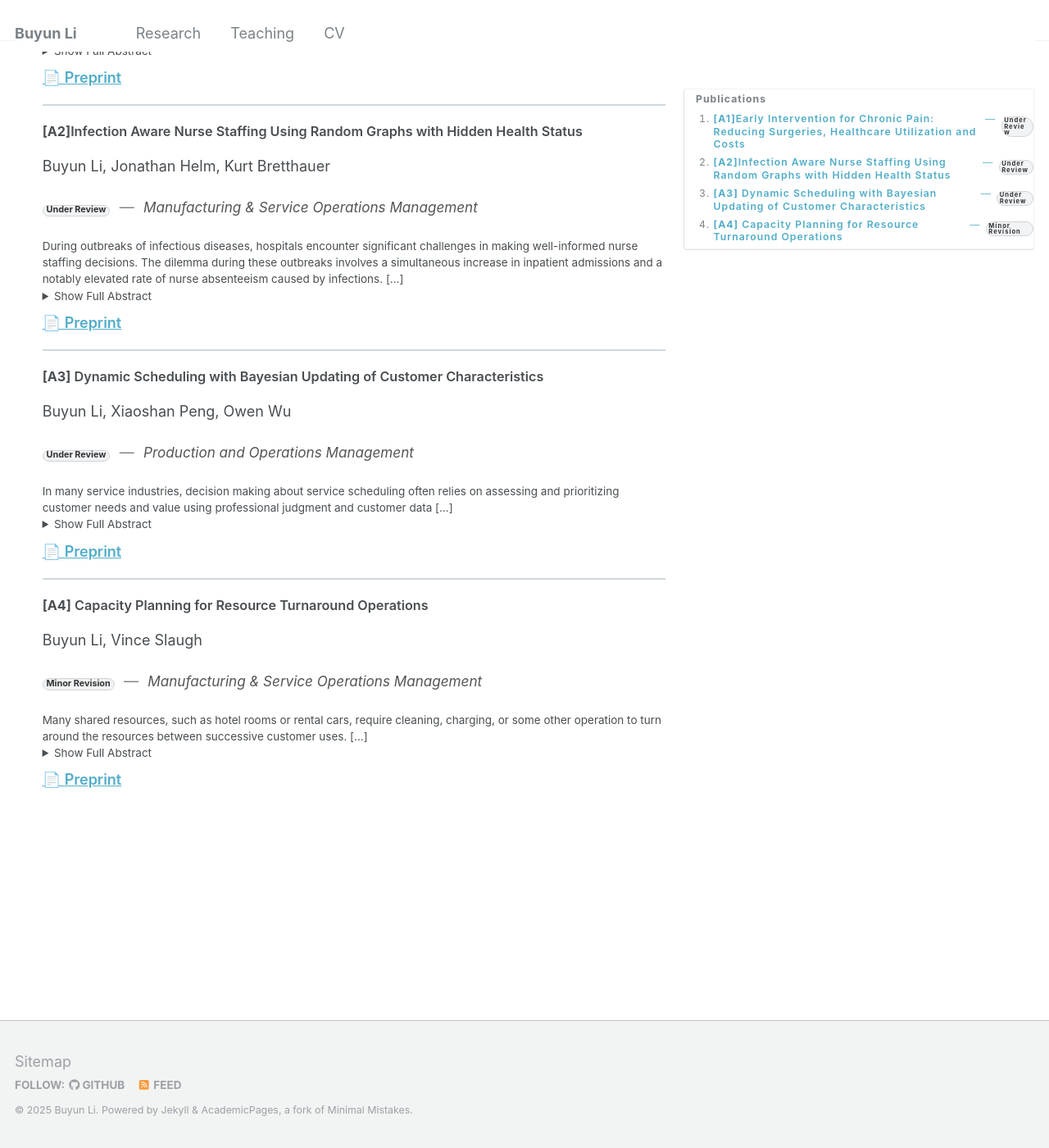
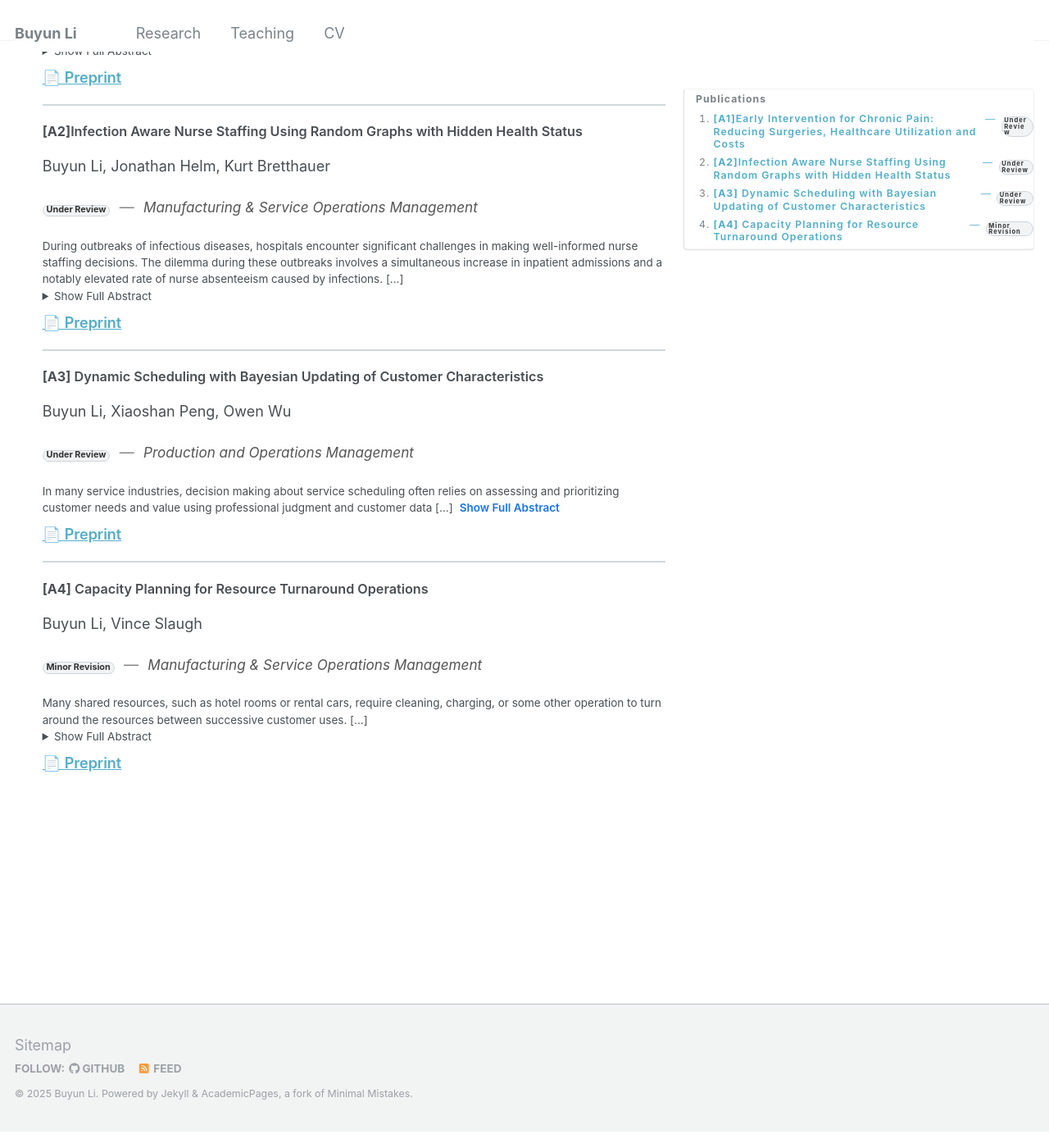
Before and after one commit to BuyunLi/BuyunLi.github.io, a Jekyll site: the page built from _pages/publications.md, in a window 1280 px wide and 1400 px high, scrolled down 276 px. Shown: the whole window at 82% size. Built offline with Jekyll 4.4.1, drawn with Linux system fonts in a browser that asks for light colours.

Commit message:
Update _custom.scss

```diff
--- a/_sass/_custom.scss
+++ b/_sass/_custom.scss
@@ -184,3 +184,42 @@
   font-size: 0.85em !important;
   opacity: 0.85;
 }
+
+/* ----- Inline abstract toggle next to [...] ----- */
+.archive__item-excerpt details.abs {
+  display: inline;                 /* sit right after [...] */
+}
+
+/* style the "Show Full Abstract" summary like a blue link/button */
+.archive__item-excerpt details.abs > summary {
+  display: inline;
+  cursor: pointer;
+  color: #1a73e8;                  /* blue */
+  font-weight: 600;
+  margin-left: 0.35rem;            /* a little space after [...] */
+  padding: 0 .1rem;
+  border-radius: .2rem;
+}
+
+/* hover/focus feedback */
+.archive__item-excerpt details.abs > summary:hover,
+.archive__item-excerpt details.abs > summary:focus {
+  color: #0b57d0;                  /* darker blue on hover */
+  text-decoration: underline;
+  outline: none;
+}
+
+/* remove the default disclosure triangle */
+.archive__item-excerpt details.abs > summary::-webkit-details-marker { display: none; }
+.archive__item-excerpt details.abs > summary::marker { content: ""; }
+
+/* when opened, let the full text break onto a new line neatly */
+.archive__item-excerpt details.abs[open] {
+  display: block;                  /* moves content below the line with [...] */
+  margin-top: .4rem;
+}
+
+/* optional: add a small top margin to the first paragraph inside */
+.archive__item-excerpt details.abs[open] > p:first-of-type {
+  margin-top: .25rem;
+}
```
